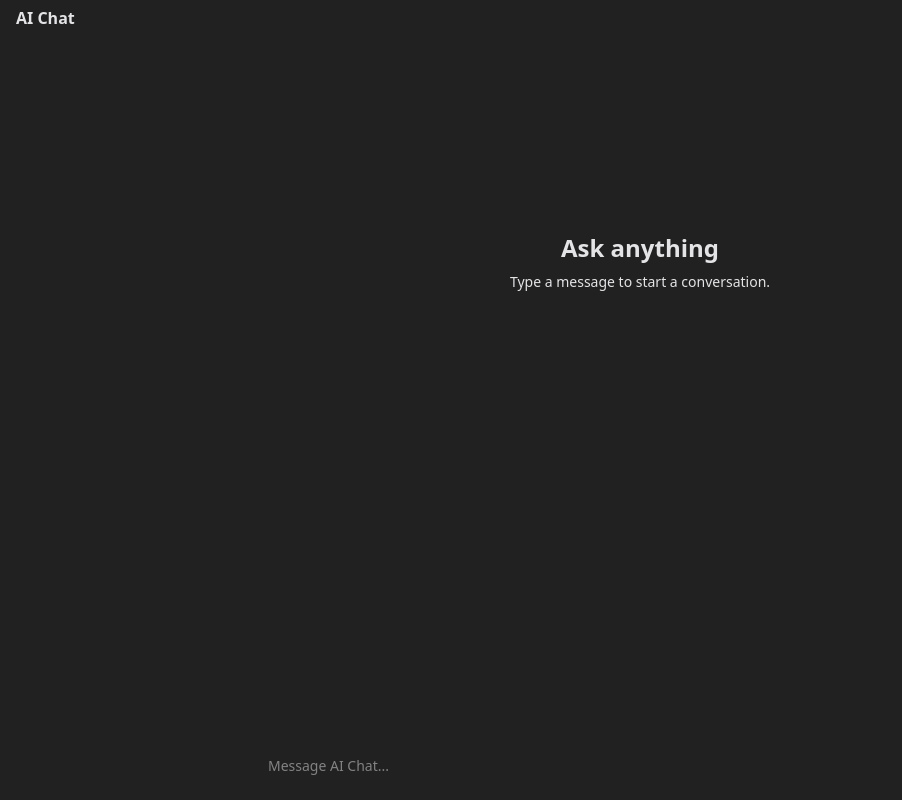
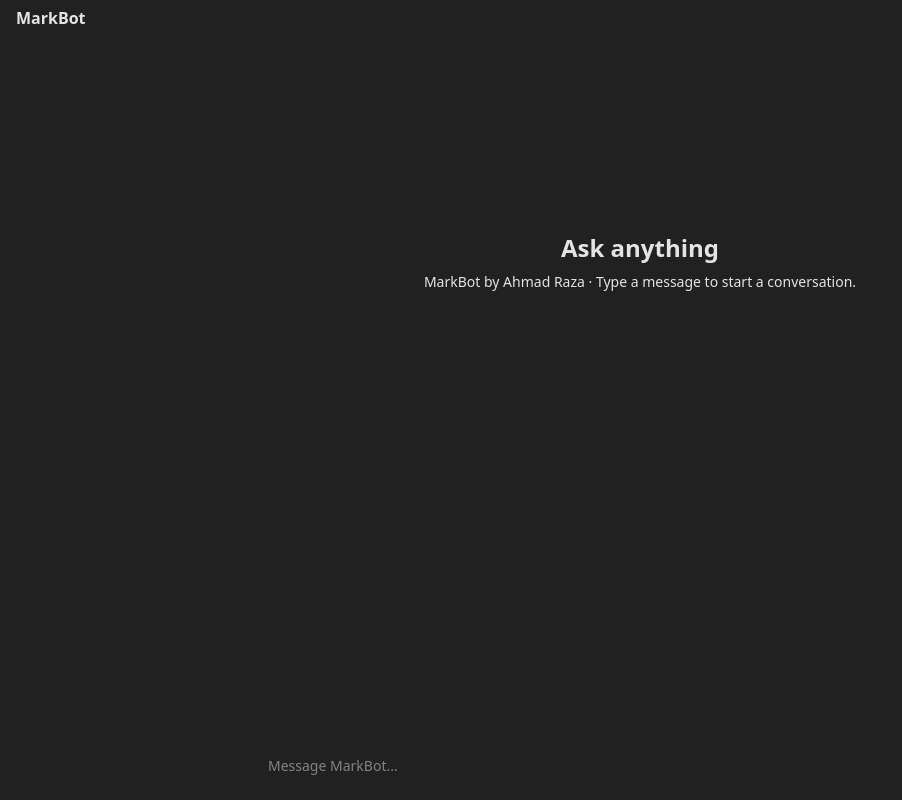
Before and after one commit to Ahmadraza970/markbot, a Next.js app: page / in a window 1280 px wide. Shown: the whole page, without its empty margins (0-902 px from the left). Built offline with nearby package versions, Linux system fonts and the light colour scheme.

Commit message:
MarkBot: rebrand header, placeholder and empty state

```diff
--- a/src/app/chat/page.tsx
+++ b/src/app/chat/page.tsx
@@ -34,7 +34,7 @@ export default function ChatPage() {
     <div className="flex flex-col" style={{height: "calc(var(--vh, 1vh) * 100)", background: "var(--color-chat-bg)"}}>
       <header className="flex items-center justify-between px-4 py-3 pt-[max(0.75rem_env(safe-area-inset-top))] pb-3" style={{borderBottom: "1px solid var(--color-chat-border)", minHeight: "48px"}}>
         <span className="text-base font-semibold" style={{color: "var(--color-chat-text)"}}>
-          AI Chat
+          MarkBot
         </span>
         <div className="flex items-center gap-2">
           {messages.length > 0 && (
@@ -62,7 +62,7 @@ export default function ChatPage() {
                 Ask anything
               </h2>
               <p className="text-sm" style={{color: "var(--color-chat-dim)"}}>
-                Type a message to start a conversation.
+                MarkBot by Ahmad Raza · Type a message to start a conversation.
               </p>
             </div>
           )}
@@ -130,7 +130,7 @@ export default function ChatPage() {
           <input
             value={input}
             onChange={(e) => setInput(e.target.value)}
-            placeholder="Message AI Chat..."
+            placeholder="Message MarkBot..."
             className="flex-1 bg-transparent text-sm outline-none"
             style={{color: "var(--color-chat-text)"}}
             disabled={isLoading}
```
